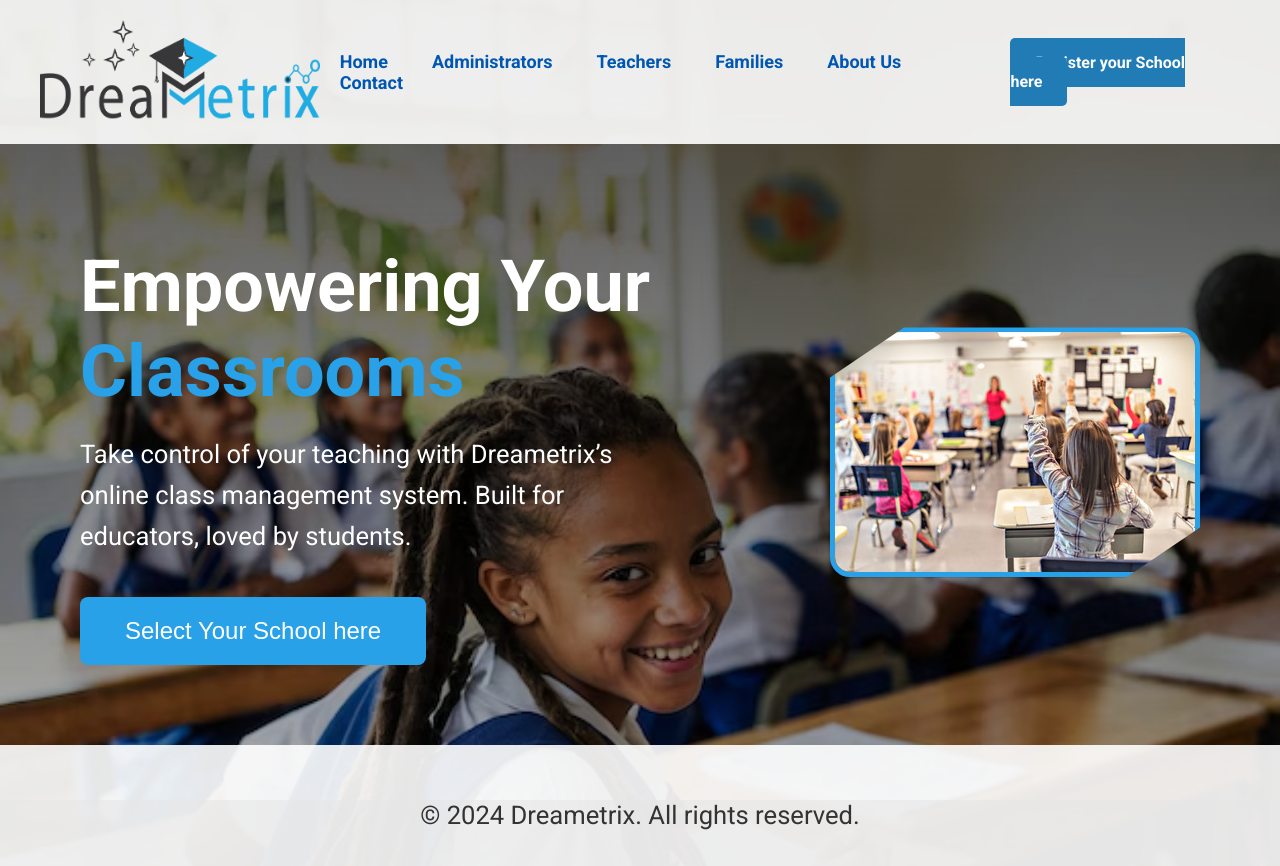
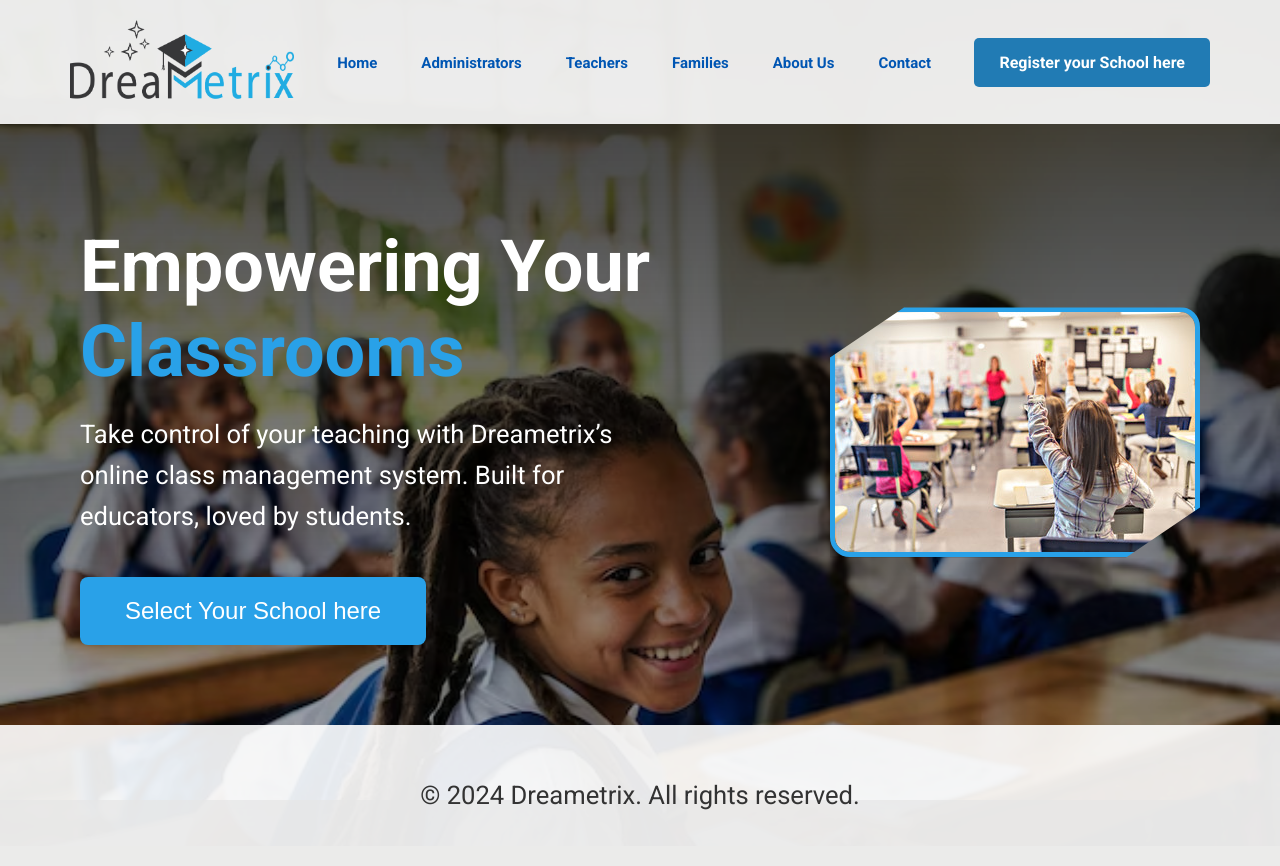
Before and after one commit to BM-Prime-Capital/dreametrix_webapp, a Django app: page / in a window 1280 px wide. After the commit the page ends 810 px from the top, so only its background shows below. Run offline with Django 5.2, Linux system fonts and the light colour scheme; data that the repository does not hold is empty.

Commit message:
Redesign of the index.html

```diff
--- a/templates/index.html
+++ b/templates/index.html
@@ -16,7 +16,7 @@
 
         /* Body Styling */
         body {
-            background: linear-gradient(rgba(0, 0, 0, 0.7), rgba(0, 0, 0, 0.3)), url("{% static 'img/school_class.avif' %}") no-repeat center center fixed;
+            background: linear-gradient(rgba(0, 0, 0, 0.8), rgba(0, 0, 0, 0.3)), url("{% static 'img/school_class.avif' %}") no-repeat center center fixed;
             background-size: cover;
             font-family: 'Roboto', sans-serif;
             color: white;
@@ -31,19 +31,19 @@
             display: flex;
             justify-content: space-between;
             align-items: center;
-            padding: 20px 40px;
+            padding: 20px 70px;
             background-color: rgba(255, 255, 255, 0.9);
         }
 
         .header .logo img {
-            height: 100px;
+            height: 80px;
         }
 
         .header .nav a {
             margin: 0 20px;
             color: #0056b3;
             text-decoration: none;
-            font-size: 18px;
+            font-size: 15px;
             font-weight: 700;
         }
 
```
